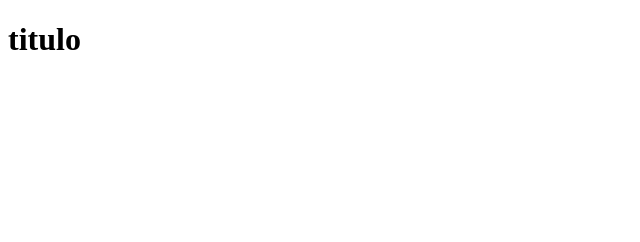
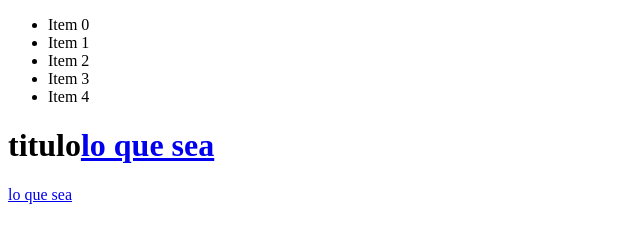
Before and after one commit to retamozo/fizzmod-front-end, a plain HTML site: page index.html in a window 1280 px wide. Shown: the whole page, without its empty margins (0-640 px from the left). Drawn offline with Linux system fonts and the light colour scheme.

Commit message:
Agrego refe de fragmentos y appendChilde

```diff
--- a/index.html
+++ b/index.html
@@ -5,7 +5,10 @@
     <title>Document</title>
 </head>
 <body>
-    <h1 id="titulo" class="titulo">titulo</h1>
+    <ul>
+
+    </ul>
+    <h1 data-sarasa="" id="titulo" class="titulo">titulo</h1>
     <script src="script.js"></script>
 </body>
 </html>
--- a/info.txt
+++ b/info.txt
@@ -29,3 +29,6 @@ tag :
 git tag -a <nombre> -m <subject> : Genera un tag anotado , una version de lanzamiento del proyecto. Estos se pushean aparte.
 
 git stash : es un espacio temporal donde guardar trabajo que no queremos commitear. Este trabajo se puede restaurar en cualquier momento sobre cualquier branch.
+
+
+//http://vanilla-js.com/
--- a/script.js
+++ b/script.js
@@ -91,7 +91,41 @@ var titulos = document.querySelectorAll("#titulo");
 var titulos = document.querySelectorAll(".titulo");
 var titulos = document.querySelectorAll("h1");
 
-console.log(titulos);
 
 //Creacion de Nodo
-var a = document.createElement("a")
+var a = document.createElement("a");
+a.innerText = "lo que sea";
+a.href = "http://google.com";
+//a.innerHTML = "<p>lo que sea</p>";
+
+var a_copia = a.cloneNode(true);
+
+//NodoTarget.appendChild(nuevoNodo);
+document.body.appendChild(a);
+titulos[0].appendChild(a_copia);
+
+//XSS = Cross-Site Scripting
+
+var ul = document.querySelector("ul");
+let f = document.createDocumentFragment();
+
+for (let index = 0; index < 5; index++) {
+    var li = document.createElement("li");
+    li.innerText = `Item ${index}`;
+    //ul.appendChild(li);
+    f.appendChild(li);
+}
+
+ul.appendChild(f);
+
+console.dir(f);
+console.log(f);
+
+/**
+ *
+ * La mayoria de las m,anipulaciones del DOM activan un relayout :
+ *
+ * - rendering : Es lo que tarda el interprete de HTML en calcular la geometria de cada nodo
+ * - painting : Es lo que tarda el interprete de CSS en pintar lo que se cambio en el rendering
+ *
+ */
```
